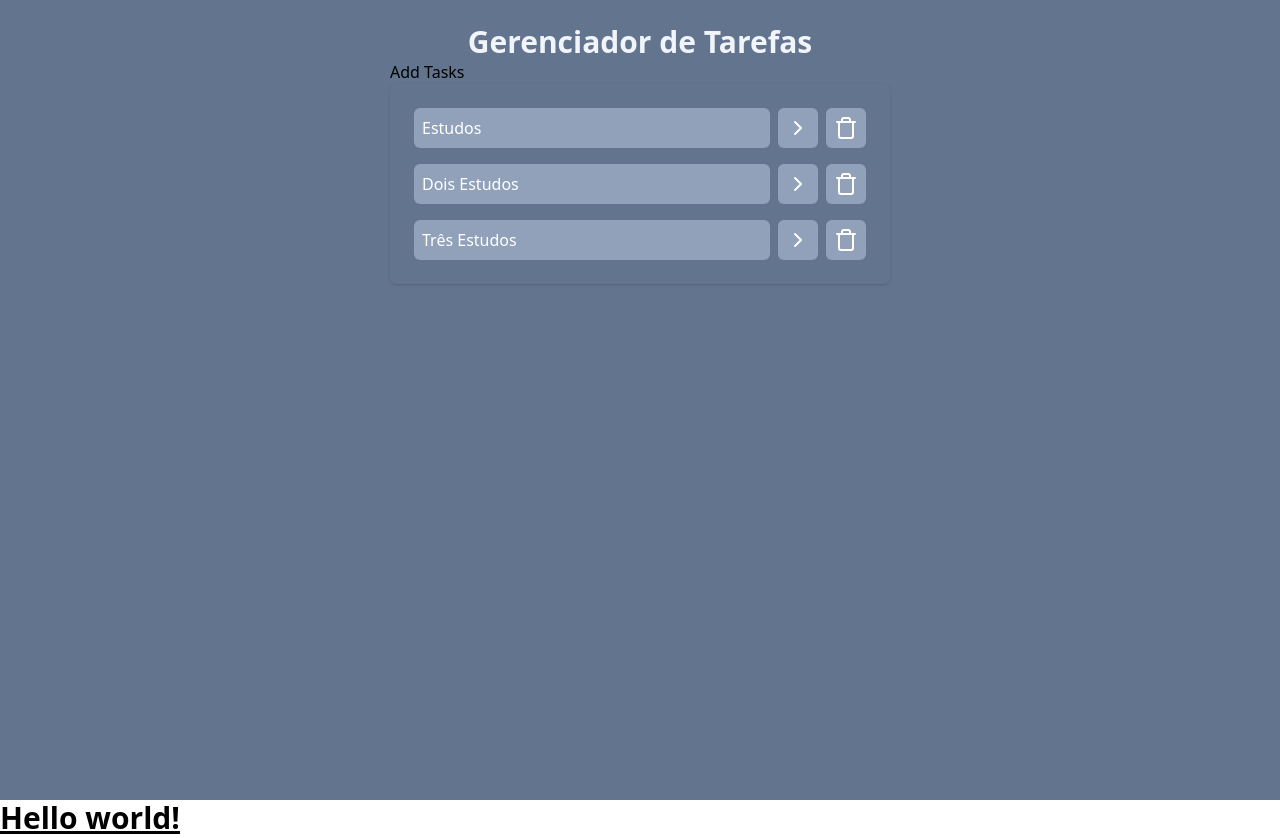
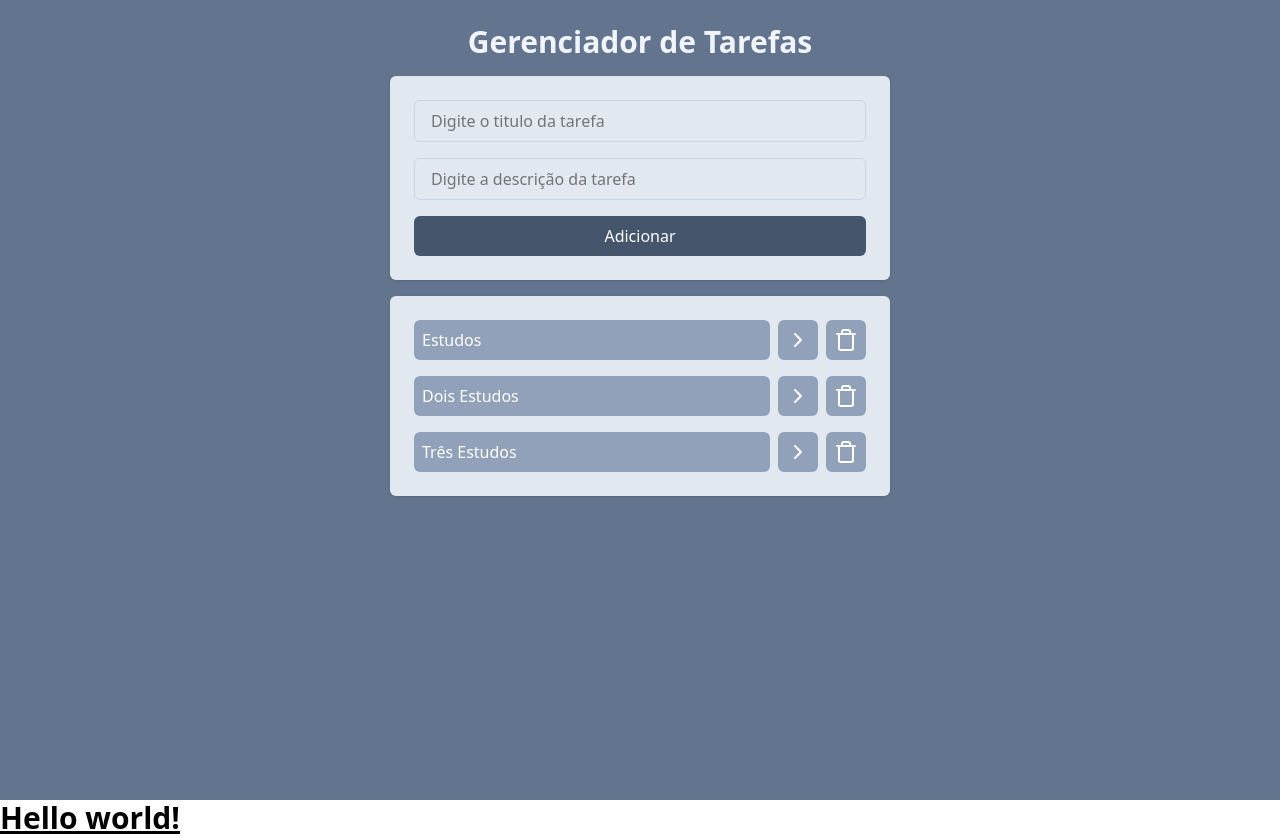
Before and after one commit to mhenriquecode/ReactTasks, a React (Vite) app: page / in a window 1280 px wide. Built offline with nearby package versions, Linux system fonts and the light colour scheme.

Commit message:
feat: Implementing add tasks

```diff
--- a/src/App.jsx
+++ b/src/App.jsx
@@ -43,7 +43,7 @@
 
   return (
     <div className="w-screen h-screen bg-slate-500 flex justify-center p-6">
-      <div className="w-[500px]">
+      <div className="w-[500px] space-y-4">
         <h1 className="text-3xl text-slate-100 font-bold text-center">
           Gerenciador de Tarefas
         </h1>
--- a/src/components/AddTask.jsx
+++ b/src/components/AddTask.jsx
@@ -1,5 +1,21 @@
 function AddTask() {
-  return <h1>Add Tasks</h1>;
+  return (
+    <div className="space-y-4 p-6 bg-slate-200 rounded-md shadow flex flex-col">
+      <input
+        type="text"
+        placeholder="Digite o titulo da tarefa"
+        className="border border-slate-300 outline-slate-400 px-4 py-2 rounded-md"
+      />
+      <input
+        type="text"
+        placeholder="Digite a descrição da tarefa"
+        className="border border-slate-300 outline-slate-400 px-4 py-2 rounded-md"
+      />
+      <button className="bg-slate-600 text-white px-4 py-2 rounded-md font-medium">
+        Adicionar
+      </button>
+    </div>
+  );
 }
 
 export default AddTask;
--- a/src/components/Tasks.jsx
+++ b/src/components/Tasks.jsx
@@ -2,7 +2,7 @@
 
 function Tasks({ tasks, onTaskClick, onDeleteTaskClick }) {
   return (
-    <ul className="space-y-4 p-6 bg-slate-500 rounded-md shadow">
+    <ul className="space-y-4 p-6 bg-slate-200 rounded-md shadow">
       {tasks.map((task) => (
         <li key={task.id} className="flex gap-2">
           <button
```
